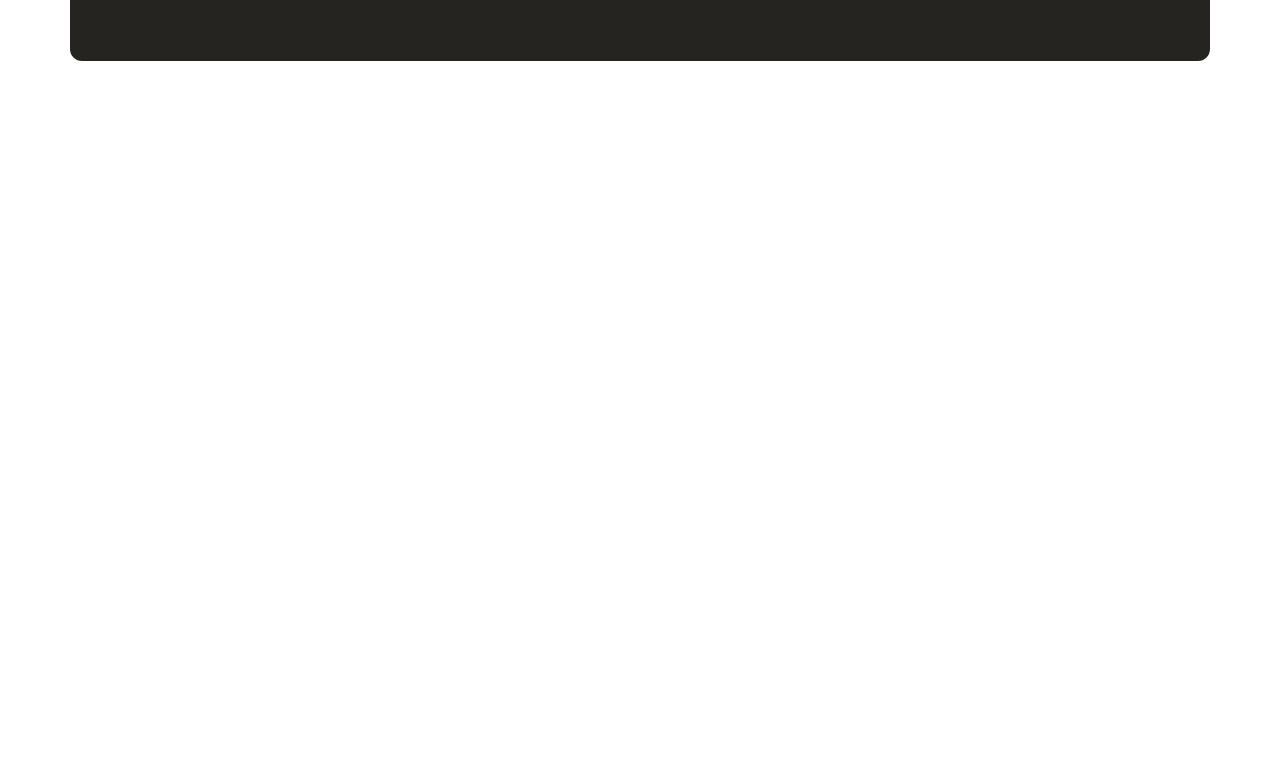
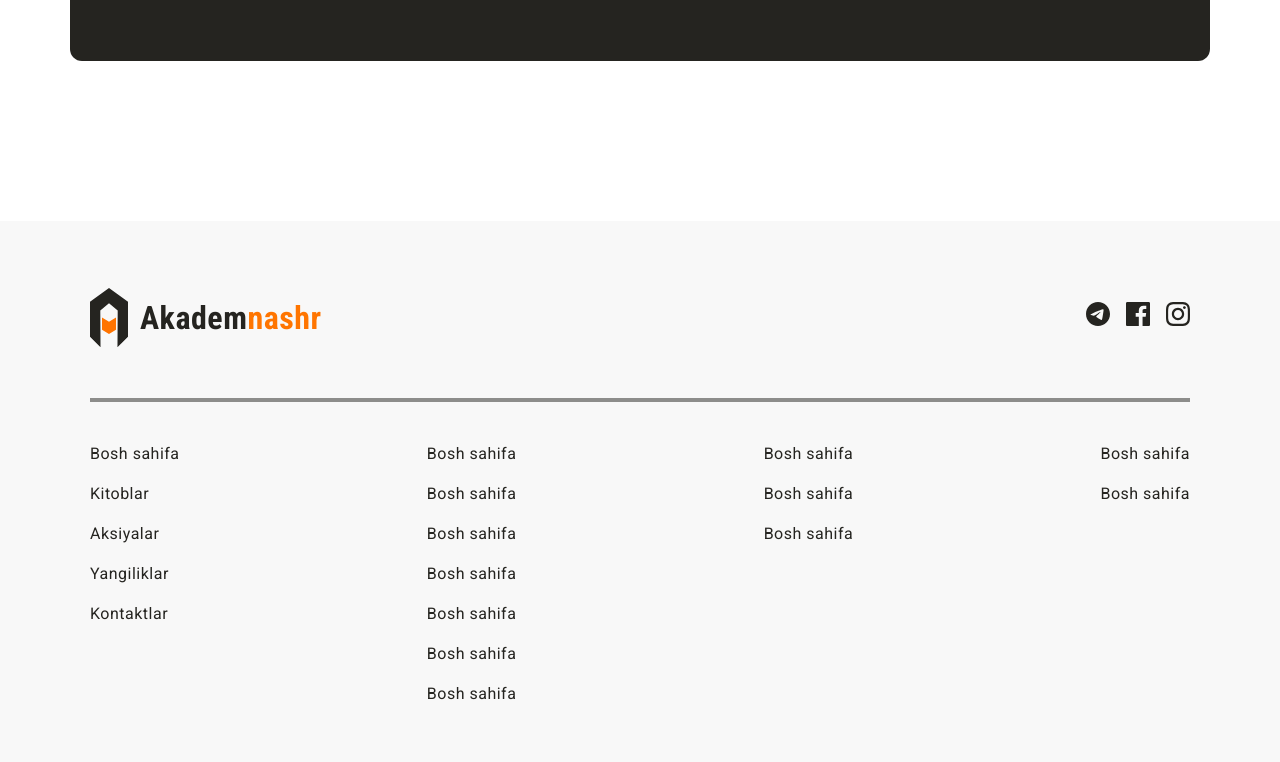
Before and after one commit to frontendoniyorbek/acafdemik-nashir, a plain HTML site: page index.html in a window 1280 px wide. Shown: the part 2027-2789 px from the top of the page. Before the commit the page ends 2248 px from the top, so only its background shows below. Drawn offline with Linux system fonts and the light colour scheme.

Commit message:
add akademik-nashir footer pace

```diff
--- a/css/styles.css
+++ b/css/styles.css
@@ -334,3 +334,59 @@ body {
 	object-fit: cover;
 	border-radius: 12px;
 }
+
+/* FOOTER */
+.site-footer {
+	background-color: #f8f8f8;
+	padding-top: 56px;
+	padding-bottom: 56px;
+}
+
+.site-footer-top {
+	display: flex;
+	align-items: center;
+	justify-content: space-between;
+	margin-bottom: 40px;
+}
+
+.site-footer-top-list {
+	padding: 0;
+	margin: 0;
+	list-style: none;
+	display: flex;
+	align-items: center;
+	justify-content: center;
+}
+
+.site-footer-top-item:not(:last-child) {
+	margin-right: 16px;
+}
+
+.site-footer-hr {
+	border: none;
+	border: 2px solid rgba(37, 36, 32, 0.5);
+	margin-bottom: 40px;
+}
+
+.site-footer-bootom {
+	display: flex;
+	justify-content: space-between;
+}
+
+.site-footer-bootom-list {
+	list-style: none;
+	padding: 0;
+	margin: 0;
+}
+
+.site-footer-bootom-item:not(:last-child) {
+	margin-bottom: 16px;
+}
+
+.site-footer-bootom-link {
+	text-decoration: none;
+	color: #252420;
+	line-height: 18.75px;
+	font-size: 16px;
+	font-weight: 400;
+}
--- a/index.html
+++ b/index.html
@@ -137,5 +137,97 @@
 			</div>
 		</main>
 		<!-- MAIN END -->
+		<!-- FOOTER -->
+		<footer class="site-footer">
+			<div class="container">
+				<div class="site-footer-top">
+					<a href="/" class="logo-link">
+						<img class="logo-img" src="img/logo.svg" alt="logo-img" width="38" height="60" />
+						<h1 class="logo-title">Akadem<span class="logo-span">nashr</span></h1>
+					</a>
+					<ul class="site-footer-top-list">
+						<li class="site-footer-top-item">
+							<a class="site-footer-top-link" href="https://t.me/Doniyorbek_Tursunov_N">
+								<img src="img/icon-telegram.svg" alt="icon-telegram" width="24" height="24" />
+							</a>
+						</li>
+						<li class="site-footer-top-item">
+							<a class="site-footer-top-link" href="https://t.me/Doniyorbek_Tursunov_N">
+								<img src="img/icon-facebook.svg" alt="icon-facebook" width="24" height="24" />
+							</a>
+						</li>
+						<li class="site-footer-top-item">
+							<a class="site-footer-top-link" href="https://t.me/Doniyorbek_Tursunov_N">
+								<img src="img/icon-instagram.svg" alt="icon-instagram" width="24" height="24" />
+							</a>
+						</li>
+					</ul>
+				</div>
+				<hr class="site-footer-hr" />
+				<div class="site-footer-bootom">
+					<ul class="site-footer-bootom-list">
+						<li class="site-footer-bootom-item">
+							<a class="site-footer-bootom-link" href="#">Bosh sahifa</a>
+						</li>
+						<li class="site-footer-bootom-item">
+							<a class="site-footer-bootom-link" href="#">Kitoblar</a>
+						</li>
+						<li class="site-footer-bootom-item">
+							<a class="site-footer-bootom-link" href="#">Aksiyalar</a>
+						</li>
+						<li class="site-footer-bootom-item">
+							<a class="site-footer-bootom-link" href="#">Yangiliklar</a>
+						</li>
+						<li class="site-footer-bootom-item">
+							<a class="site-footer-bootom-link" href="#">Kontaktlar</a>
+						</li>
+					</ul>
+
+					<ul class="site-footer-bootom-list">
+						<li class="site-footer-bootom-item">
+							<a class="site-footer-bootom-link" href="#">Bosh sahifa</a>
+						</li>
+						<li class="site-footer-bootom-item">
+							<a class="site-footer-bootom-link" href="#">Bosh sahifa</a>
+						</li>
+						<li class="site-footer-bootom-item">
+							<a class="site-footer-bootom-link" href="#">Bosh sahifa</a>
+						</li>
+						<li class="site-footer-bootom-item">
+							<a class="site-footer-bootom-link" href="#">Bosh sahifa</a>
+						</li>
+						<li class="site-footer-bootom-item">
+							<a class="site-footer-bootom-link" href="#">Bosh sahifa</a>
+						</li>
+						<li class="site-footer-bootom-item">
+							<a class="site-footer-bootom-link" href="#">Bosh sahifa</a>
+						</li>
+						<li class="site-footer-bootom-item">
+							<a class="site-footer-bootom-link" href="#">Bosh sahifa</a>
+						</li>
+					</ul>
+
+					<ul class="site-footer-bootom-list">
+						<li class="site-footer-bootom-item">
+							<a class="site-footer-bootom-link" href="#">Bosh sahifa</a>
+						</li>
+						<li class="site-footer-bootom-item">
+							<a class="site-footer-bootom-link" href="#">Bosh sahifa</a>
+						</li>
+						<li class="site-footer-bootom-item">
+							<a class="site-footer-bootom-link" href="#">Bosh sahifa</a>
+						</li>
+					</ul>
+					<ul class="site-footer-bootom-list">
+						<li class="site-footer-bootom-item">
+							<a class="site-footer-bootom-link" href="#">Bosh sahifa</a>
+						</li>
+						<li class="site-footer-bootom-item">
+							<a class="site-footer-bootom-link" href="#">Bosh sahifa</a>
+						</li>
+					</ul>
+				</div>
+			</div>
+		</footer>
 	</body>
 </html>
```
Also changed, not shown: img/icon-facebook.svg (added), img/icon-instagram.svg (added), img/icon-telegram.svg (added).
